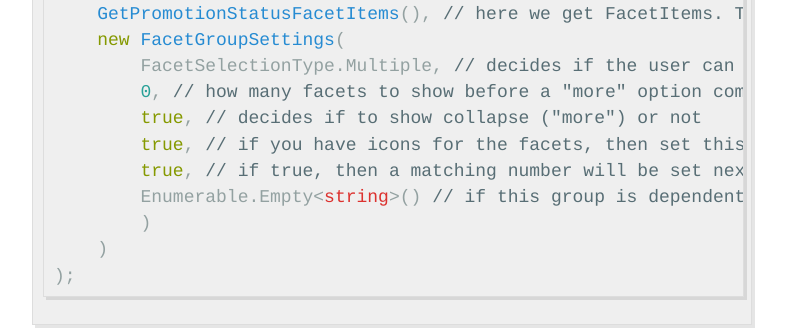
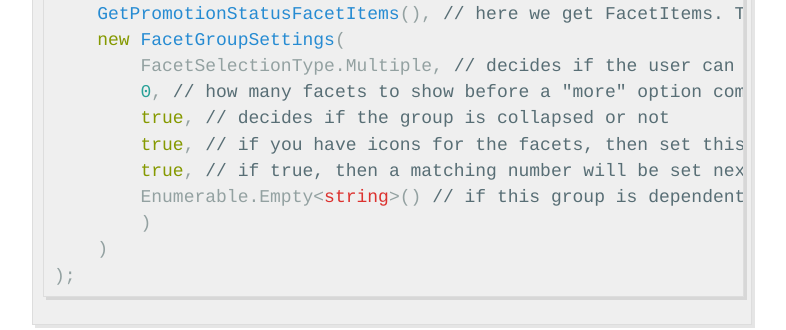
Before and after one commit to Sebbe/sebbe.github.com, a Jekyll site: the page built from _posts/2017-03-20-creating-your-own-facets.md, in a window 1280 px wide and 900 px high, scrolled down 785 px. Shown: the part 152-482 px from the top of the window, without its empty margins (248-1034 px from the left). Built offline with Jekyll 4.4.1, drawn with Linux system fonts in a browser that asks for light colours; comment, search, counter and statistics services are not loaded.

Commit message:
Update 2017-03-20-creating-your-own-facets.md

```diff
--- a/_posts/2017-03-20-creating-your-own-facets.md
+++ b/_posts/2017-03-20-creating-your-own-facets.md
@@ -24,7 +24,7 @@ Groups.Add(facetFactory.CreateFacetGroup(
     new FacetGroupSettings(
         FacetSelectionType.Multiple, // decides if the user can select multiple or just one facet at a time
         0, // how many facets to show before a "more" option comes
-        true, // decides if to show collapse ("more") or not
+        true, // decides if the group is collapsed or not
         true, // if you have icons for the facets, then set this to true
         true, // if true, then a matching number will be set next to the facet  in the cms
         Enumerable.Empty<string>() // if this group is dependent on another group (to get correct matching number)
```
